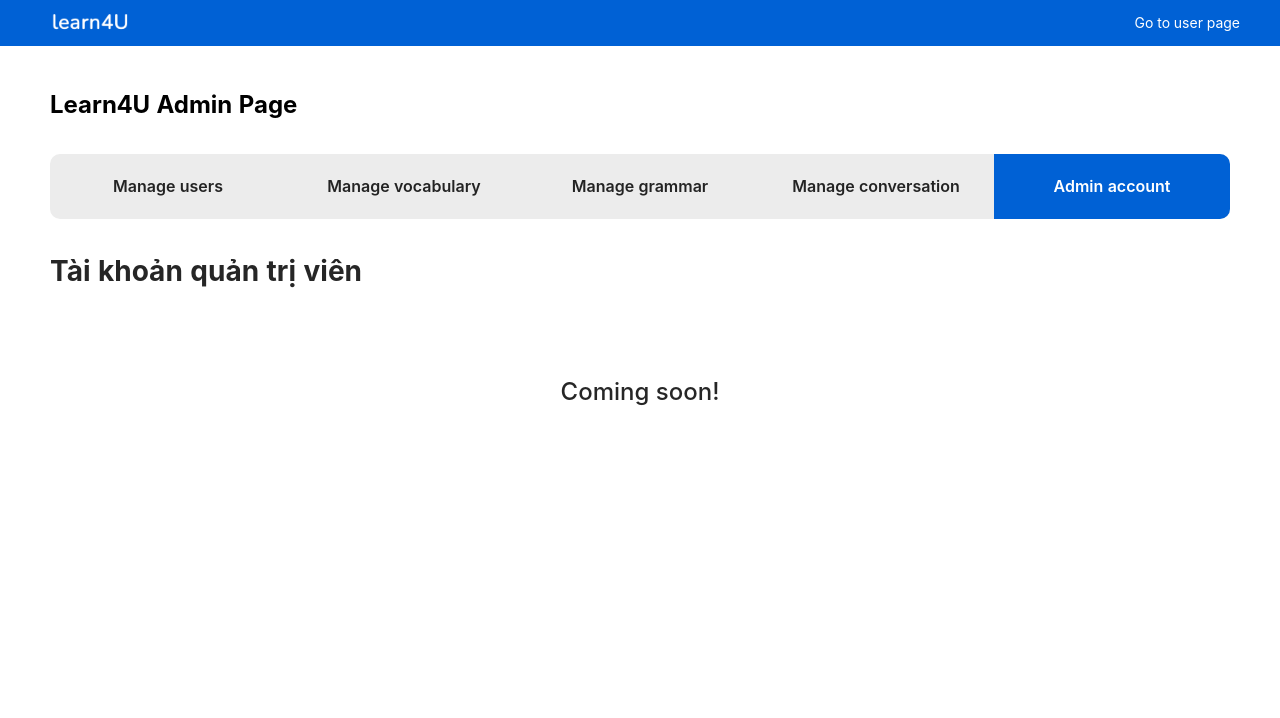
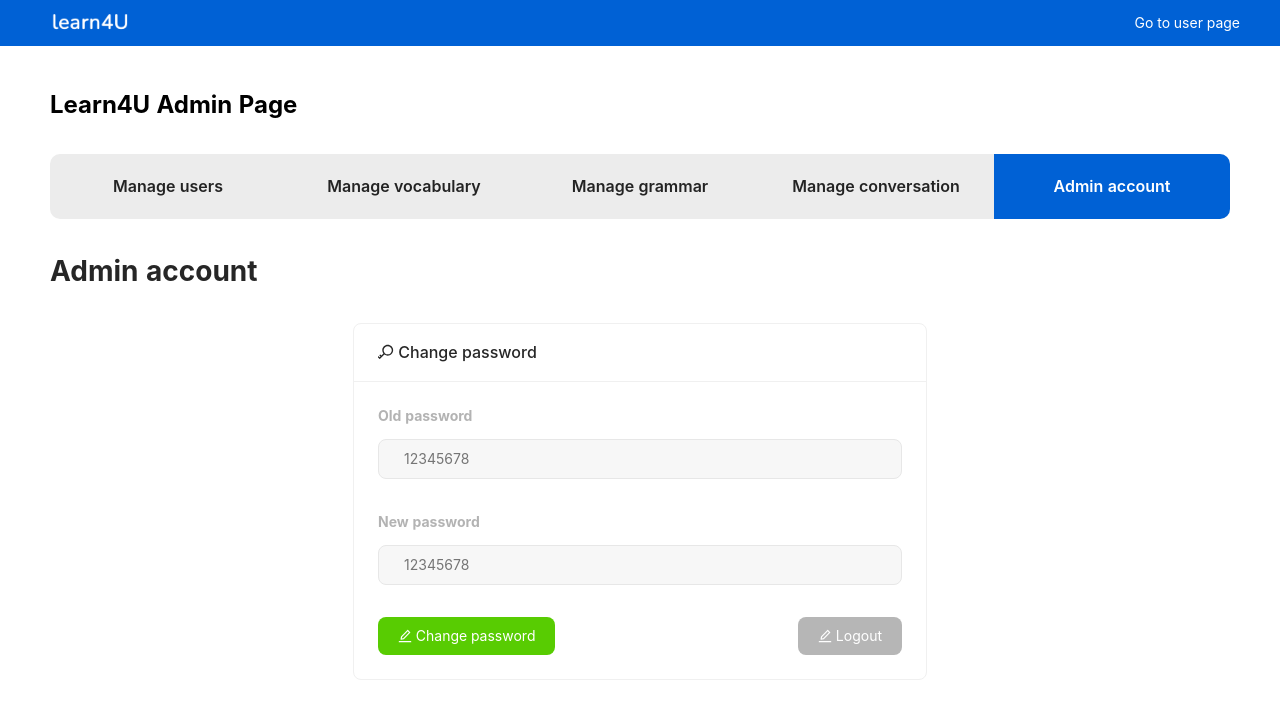
Before and after one commit to lytrungkien/learn4u-admin, a React (Create React App) app: page /admin-account in a window 1280 px wide. Shown: the top 718 px of the page. Built offline with nearby package versions, Linux system fonts and the light colour scheme; sample sign-in values are in the browser's storage.

Commit message:
+ add manage admin account

```diff
--- a/src/components/AdminAccount/index.js
+++ b/src/components/AdminAccount/index.js
@@ -1,14 +1,114 @@
+import { EditOutlined, KeyOutlined, UserOutlined } from "@ant-design/icons";
+import { Card, Col, message, Row } from "antd";
 import React from "react";
 import ComingSoon from "../../commons/Comingsoon";
 import Layout from "../../commons/Layout";
+import styles from "./index.module.scss";
+import cn from "classnames/bind";
+import { useHistory } from "react-router-dom";
+import { useState } from "react/cjs/react.development";
+import axios from 'axios';
+import { URL } from "../../consts";
+
+const cx = cn.bind(styles);
 
 const AdminAccount = () => {
+	const token = window.localStorage.getItem("token-lingo-admin");
+	const headers = { Authorization: `Bearer ${token}` };
+	const history = useHistory();
+	const [oldPass, setOldPass] = useState();
+	const [newPass, setNewPass] = useState();
+	const username = window.localStorage.getItem("username-admin");
+
+	const handleChangePassword = async () => {
+		console.log(oldPass, newPass);
+
+		const bodyParams = {
+			username: username,
+			email: "",
+			oldPassword: oldPass,
+			newPassword: newPass,
+		}
+
+		try {
+			const res = await axios.put(`${URL}/api/Account/change-password`, bodyParams, { headers });
+			if (res.status === 200) {
+				message.success("Change password successfully!");
+			}
+		} catch (err) {
+			console.log(err.response);
+			message.error(err?.response?.data);
+		}
+	}
+
 	return (
 		<Layout>
 			<div style={{ fontSize: '28px', fontWeight: '700' }}>
-				Tài khoản quản trị viên
+				Admin account
 			</div>
-			<ComingSoon />
+			<div className={cx("body")}>
+				<Row gutter={[32, 32]}>
+					<Col offset={6} span={12}>
+						<Card
+							className={cx("card")}
+							title={
+								<>
+									<KeyOutlined /> Change password
+								</>
+							}
+						>
+
+							<div className={cx("field")}>
+								<div className={cx("content")}>
+									<div
+										className={cx("title")}
+									>Old password</div>
+									<input
+										className={cx("value")}
+										placeholder="12345678"
+										onChange={(e) => setOldPass(e.target.value)}
+										required
+									/>
+									<div></div>
+								</div>
+
+							</div>
+
+							<div className={cx("field")}>
+								<div className={cx("content")}>
+									<div
+										className={cx("title")}
+									>New password</div>
+									<input
+										className={cx("value")}
+										placeholder="12345678"
+										onChange={(e) => setNewPass(e.target.value)}
+										required
+									/>
+								</div>
+							</div>
+							<div style={{ display: 'flex', justifyContent: 'space-between' }}>
+								<div
+									className={cx("button1")}
+									onClick={handleChangePassword}
+								>
+									<EditOutlined /> Change password
+								</div>
+								<div
+									className={cx("button2")}
+									onClick={() => {
+										window.localStorage.setItem("token-lingo-admin", "");
+										window.localStorage.setItem("username-admin", "");
+										history.push("/login")
+									}}
+								>
+									<EditOutlined /> Logout
+								</div>
+							</div>
+						</Card>
+					</Col>
+				</Row>
+			</div>
 		</Layout>
 	)
 }
--- /dev/null
+++ b/src/components/AdminAccount/index.module.scss
@@ -0,0 +1,78 @@
+.body {
+  margin-top: 30px;
+  padding-bottom: 100px;
+
+  .card {
+    border-radius: 8px;
+
+    .field {
+      display: flex;
+      justify-content: space-between;
+      align-items: flex-end;
+      margin-bottom: 32px;
+
+      .content {
+        width: 100%;
+
+        .title {
+          color: #b3b3b3;
+          font-weight: bold;
+        }
+
+        .value {
+          background-color: #f7f7f7;
+          border: 1px solid #e7e7e7;
+          border-radius: 8px;
+          padding: 8px 25px;
+          margin-top: 12px;
+          width: 100%;
+        }
+      }
+    }
+
+    .button {
+      padding: 8px 20px;
+      background-color: #0061d5;
+      border-radius: 8px;
+      color: #ffffff;
+      transition-duration: 0.35s;
+      cursor: pointer;
+	  width: fit-content;
+	  user-select: none;
+
+      &:hover {
+        background-color: #0256bd;
+      }
+
+      &:active {
+        background-color: #0b68da;
+      }
+    }
+
+    .button1 {
+      @extend .button;
+      background-color: #58cc02;
+
+      &:hover {
+        background-color: #5dcf06;
+      }
+
+      &:active {
+        background-color: #64e203;
+      }
+    }
+
+    .button2 {
+      @extend .button;
+      background-color: #b6b6b6;
+
+      &:hover {
+        background-color: #c2c2c2;
+      }
+
+      &:active {
+        background-color: #e9e9e9;
+      }
+    }
+  }
+}
--- a/src/components/Conversation/List.js
+++ b/src/components/Conversation/List.js
@@ -144,7 +144,7 @@ const List = ({ data }) => {
 									className={cx("edit")}
 									onClick={() => {
 										setLesson(item)
-										history.push(`/manage-dialogue/${item.lessonCode}`)
+										setIsModalEdit(true)
 									}}>
 									<EditOutlined /> Edit
 								</div>
@@ -208,6 +208,44 @@ const List = ({ data }) => {
 			</Modal>
 
 			<Modal
+				title="Edit lesson"
+				visible={isModalEdit}
+				onCancel={() => setIsModalEdit(false)}
+				footer={null}
+			>
+				<Form
+					form={form}
+					name="Edit form"
+					labelCol={{ span: 6 }}
+					wrapperCol={{ span: 16 }}
+					initialValues={{ lessonCode: lesson?.lessonCode, name: lesson?.name }}
+					onFinish={onFinishEdit}
+					onFinishFailed={onFinishFailedEdit}
+					name="basic"
+				> {console.log("lesson", lesson)}
+					<Form.Item
+						label="Lesson code"
+						name="lessonCode"
+						rules={[{ required: true, message: 'Please input your lesson code!' }]}
+					>
+						<Input />
+					</Form.Item>
+					<Form.Item
+						label="Lesson name"
+						name="name"
+						rules={[{ required: true, message: 'Please input your lesson name!' }]}
+					>
+						<Input />
+					</Form.Item>
+					<Form.Item wrapperCol={{ offset: 6, span: 16 }}>
+						<Button type="primary" htmlType="submit" style={{ width: '100%' }}>
+							Save
+						</Button>
+					</Form.Item>
+				</Form>
+			</Modal>
+
+			<Modal
 				title="Delete lesson"
 				visible={isModalDelete}
 				onCancel={() => setIsModalDelete(false)}
--- a/src/components/Grammar/GrammarLesson/EditGrammarLesson/index.js
+++ b/src/components/Grammar/GrammarLesson/EditGrammarLesson/index.js
@@ -150,11 +150,21 @@ const EditGrammarLesson = () => {
 						</div>
 					</div>
 
-					<div
-						className={cx("button")}
-						onClick={handleEditLesson}
-					>
-						EDIT GRAMMAR LESSON
+					<div style={{ marginTop: '30px' }}>
+						<span
+							className={cx("button")}
+							onClick={handleEditLesson}
+						>
+							EDIT GRAMMAR LESSON
+						</span>
+						&nbsp; &nbsp;
+						<span
+							className={cx("button")}
+							style={{ background: "#000000" }}
+							onClick={() => history.push(`/manage-grammar/lesson/${id}`)}
+						>
+							CANCEL
+						</span>
 					</div>
 				</div>
 			</div>
--- a/src/components/Grammar/GrammarTest/EditGrammarTest.js
+++ b/src/components/Grammar/GrammarTest/EditGrammarTest.js
@@ -134,7 +134,7 @@ const EditGrammarTest = () => {
 								<div className={cx("title")}>Comment</div>
 								<div className={cx("description")}>Explain the answer</div>
 								<textarea
-								defaultValue={lesson.comment}
+									defaultValue={lesson.comment}
 									placeholder='e.g. There is a certain word order in statements: Subject - Auxiliary - Predicate - Object. When we need to mention information about time and place'
 									className={cx("input")}
 									onChange={(e) => setFormData({ ...formData, comment: e.target.value })}
@@ -144,11 +144,21 @@ const EditGrammarTest = () => {
 						</div>
 					</div>
 
-					<div
-						className={cx("button")}
-						onClick={handleEditSentence}
-					>
-						EDIT SENTENCE
+					<div style={{ marginTop: '30px' }}>
+						<span
+							className={cx("button")}
+							onClick={handleEditSentence}
+						>
+							EDIT SENTENCE
+						</span>
+						&nbsp; &nbsp;
+						<span
+							className={cx("button")}
+							style={{ background: "#000000" }}
+							onClick={() => history.push(`/manage-grammar/test/${id}`)}
+						>
+							CANCEL
+						</span>
 					</div>
 				</div>
 			</div>
--- a/src/components/Login/Login.js
+++ b/src/components/Login/Login.js
@@ -25,6 +25,7 @@ const Login = () => {
 			const res = await axios.post(`${URL}/api/Account/login`, data);
 			if (res.status === 200) {
 				window.localStorage.setItem("token-lingo-admin", res.data.token);
+				window.localStorage.setItem("username-admin", res.data.username);
 				history.push("/");
 				window.location.reload();
 			}
```
Also changed, not shown: src/components/Vocab/List.js (line endings or trailing spaces).
